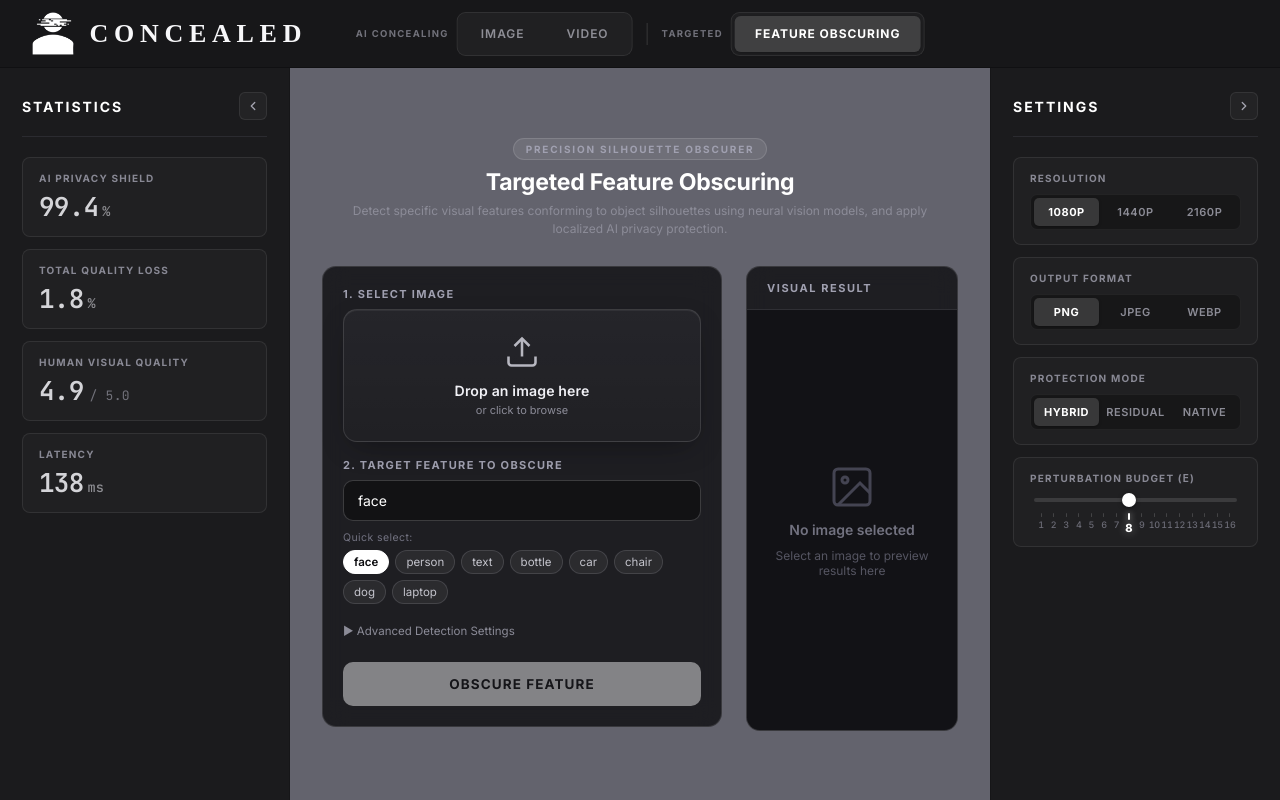
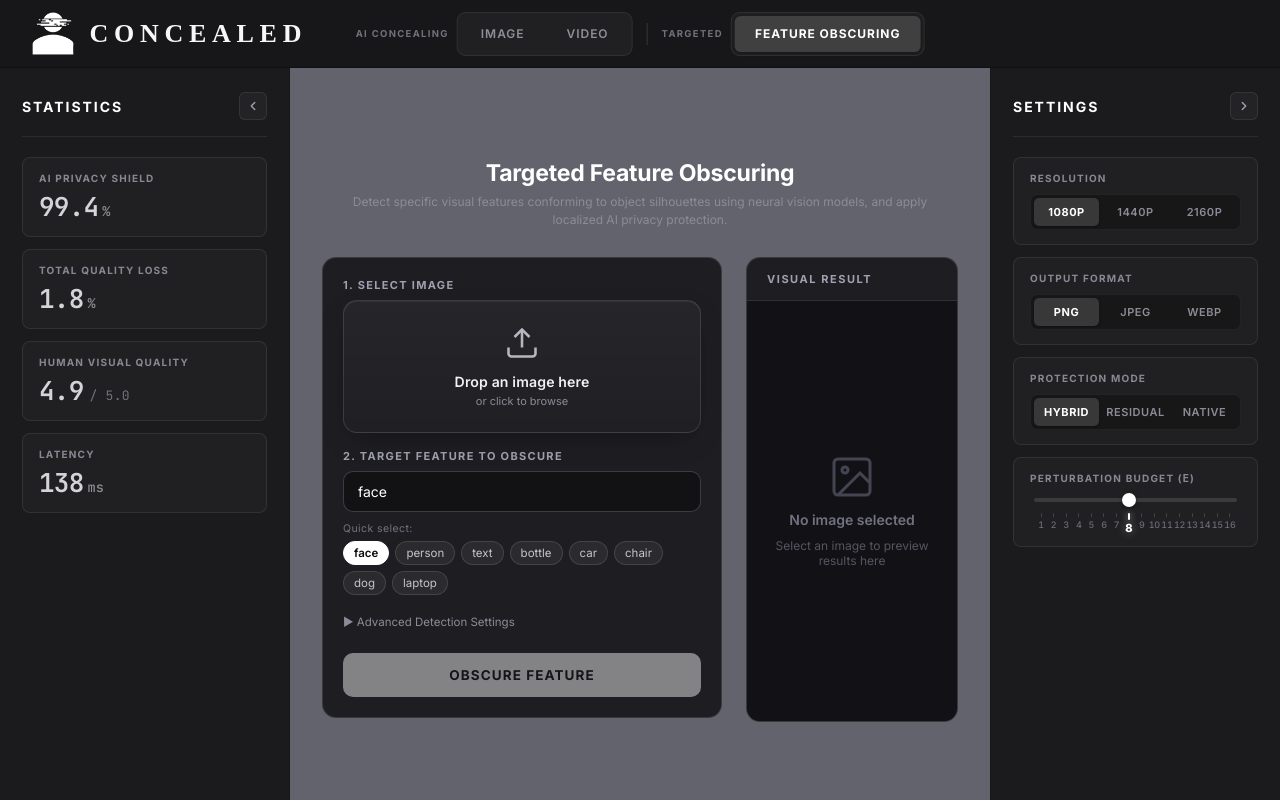
Before and after one commit to AshtonLittle/Concealed, a React (Vite) app in the folder UI_1/: page / in a window 1280 px wide. Both pictures are taken after a click on the tab "FEATURE OBSCURING". Built offline with nearby package versions, Linux system fonts and the light colour scheme.

Commit message:
Fix formatting issues and remove text that was off screen.

```diff
--- a/UI_1/src/App.css
+++ b/UI_1/src/App.css
@@ -1908,6 +1908,7 @@
 
 .feature-obscuring-header {
   text-align: center;
+  margin-top: 12px;
   margin-bottom: 8px;
 }
 
--- a/UI_1/src/components/FeatureObscuringWorkspace.tsx
+++ b/UI_1/src/components/FeatureObscuringWorkspace.tsx
@@ -164,7 +164,6 @@ export const FeatureObscuringWorkspace: React.FC = () => {
 
         {/* Workspace Title & Description */}
         <div className="feature-obscuring-header">
-          <div className="feature-header-badge">PRECISION SILHOUETTE OBSCURER</div>
           <h2 className="feature-header-title">Targeted Feature Obscuring</h2>
           <p className="feature-header-subtitle">
             Detect specific visual features conforming to object silhouettes using neural vision models, and apply localized AI privacy protection.
```
